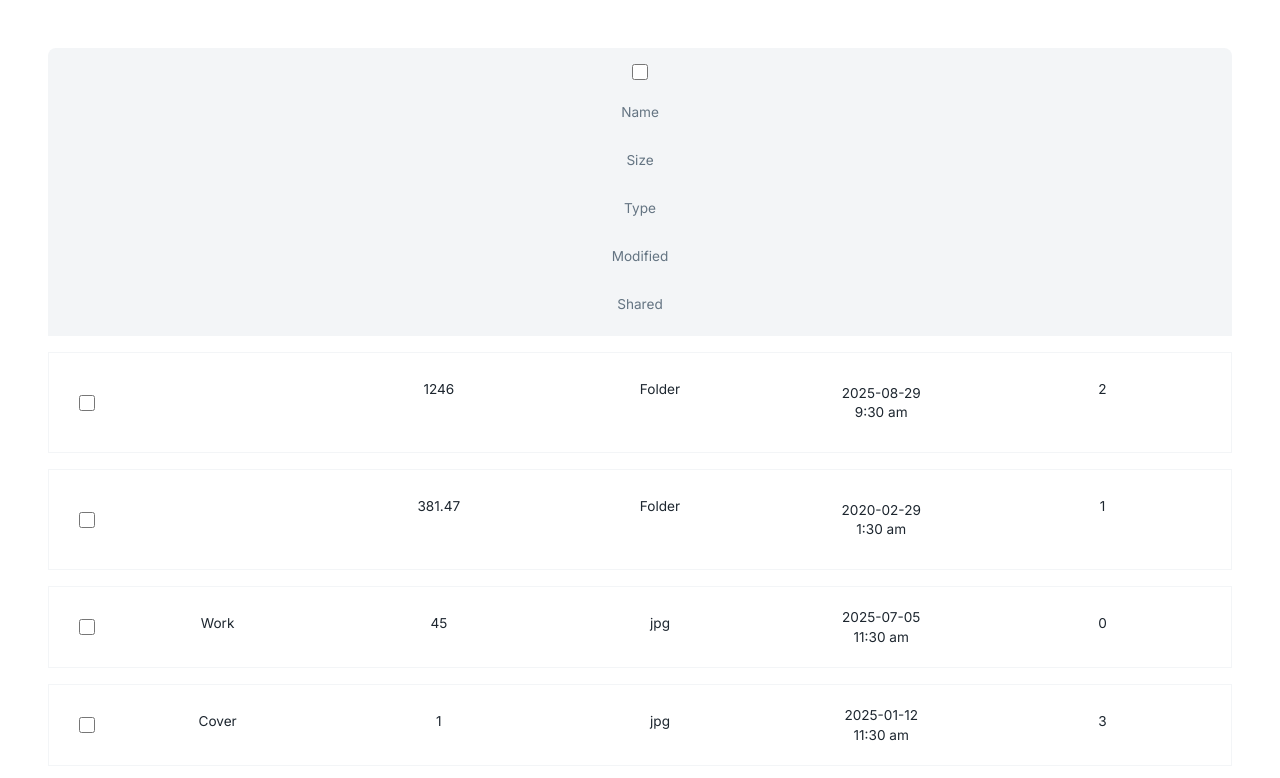
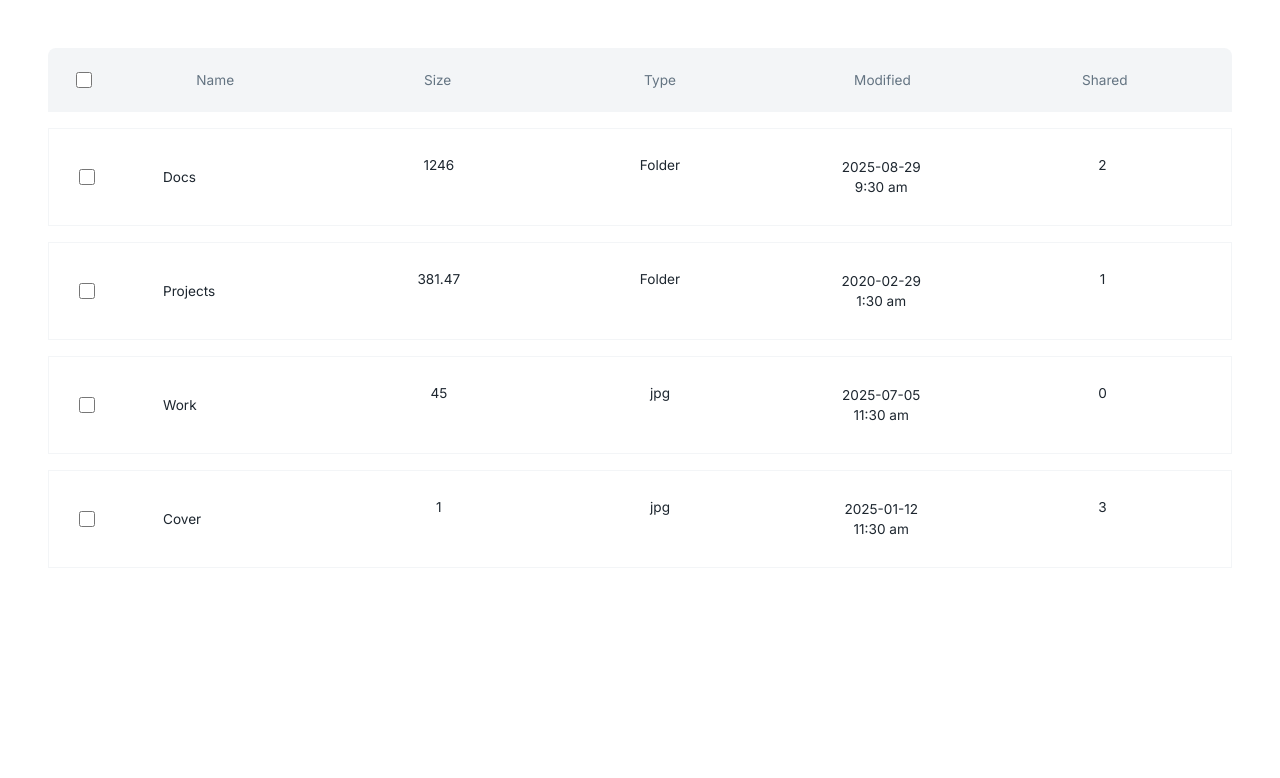
Before and after one commit to CodectiveOrg/pipelyze, a Next.js app: page /test in a window 1280 px wide. Shown: the top 778 px of the page. Built offline with nearby package versions, Linux system fonts and the light colour scheme.

Commit message:
[REFACTOR] change operation and style

```diff
--- a/src/components/file-manager/file-manager.component.tsx
+++ b/src/components/file-manager/file-manager.component.tsx
@@ -71,13 +71,18 @@ export default function FileManagerComponent(): JSX.Element {
               <div
                 key={idx}
                 className={`${styles["container-cell"]} ${
-                  col.key === "modified" ? styles["modified-cell"] : ""
-                } ${col.key === "checkbox" ? styles["container-cell-checkbox"] : ""}`}
+                  col.key === "modified" ? styles["modified-cell"] : null
+                } ${col.key === "checkbox" ? styles["container-cell-checkbox"] : null}
+                 ${col.key === "name" ? styles["name-cell"] : null}
+                `}
               >
                 {col.key === "checkbox" ? (
                   <input type="checkbox" className={styles["checkbox-input"]} />
-                ) : col.key === "name" && row.type === "Folder" ? (
-                  <FolderIcon type={row.type} />
+                ) : col.key === "name" ? (
+                  <>
+                    <FolderIcon type={row.type} />
+                    {row.name}
+                  </>
                 ) : col.key === "shared" ? (
                   Array.isArray(row.shared) ? (
                     row.shared.length
--- a/src/components/file-manager/file-manager.module.css
+++ b/src/components/file-manager/file-manager.module.css
@@ -26,30 +26,27 @@
 
 .container-body {
   color: var(--palette-grey-800);
-}
 
-.container-head,
-.container-body {
   display: block;
 
   min-width: 600px;
 }
 
 .container-row {
+  z-index: 1;
+
   margin: 16px 0;
   padding: 12px 18px;
 
   border: 1px solid var(--palette-grey-200);
+
+  transition: box-shadow 0.2s ease;
+
+  cursor: pointer;
 }
 
 .container-row:hover {
   box-shadow: 0 18px 3px var(--palette-grey-200);
-
-  z-index: 1;
-
-  transition: box-shadow 0.2s ease;
-
-  cursor: pointer;
 }
 
 .container-cell,
@@ -61,6 +58,12 @@
   font-size: 0.85rem;
 
   text-align: center;
+}
+
+.name-cell {
+  display: flex;
+  align-items: center;
+  row-gap: 0.2rem;
 }
 
 .modified-cell {
```
